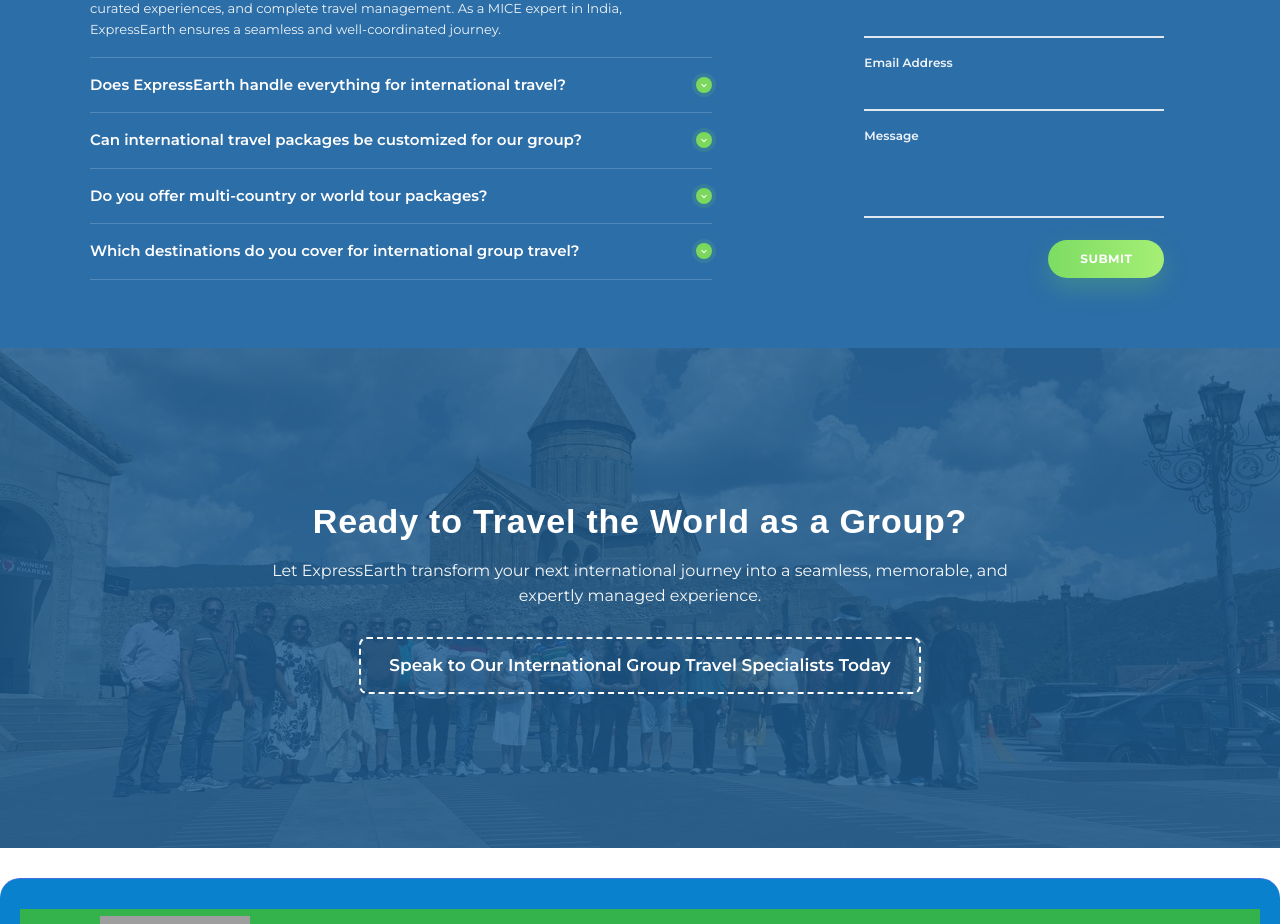
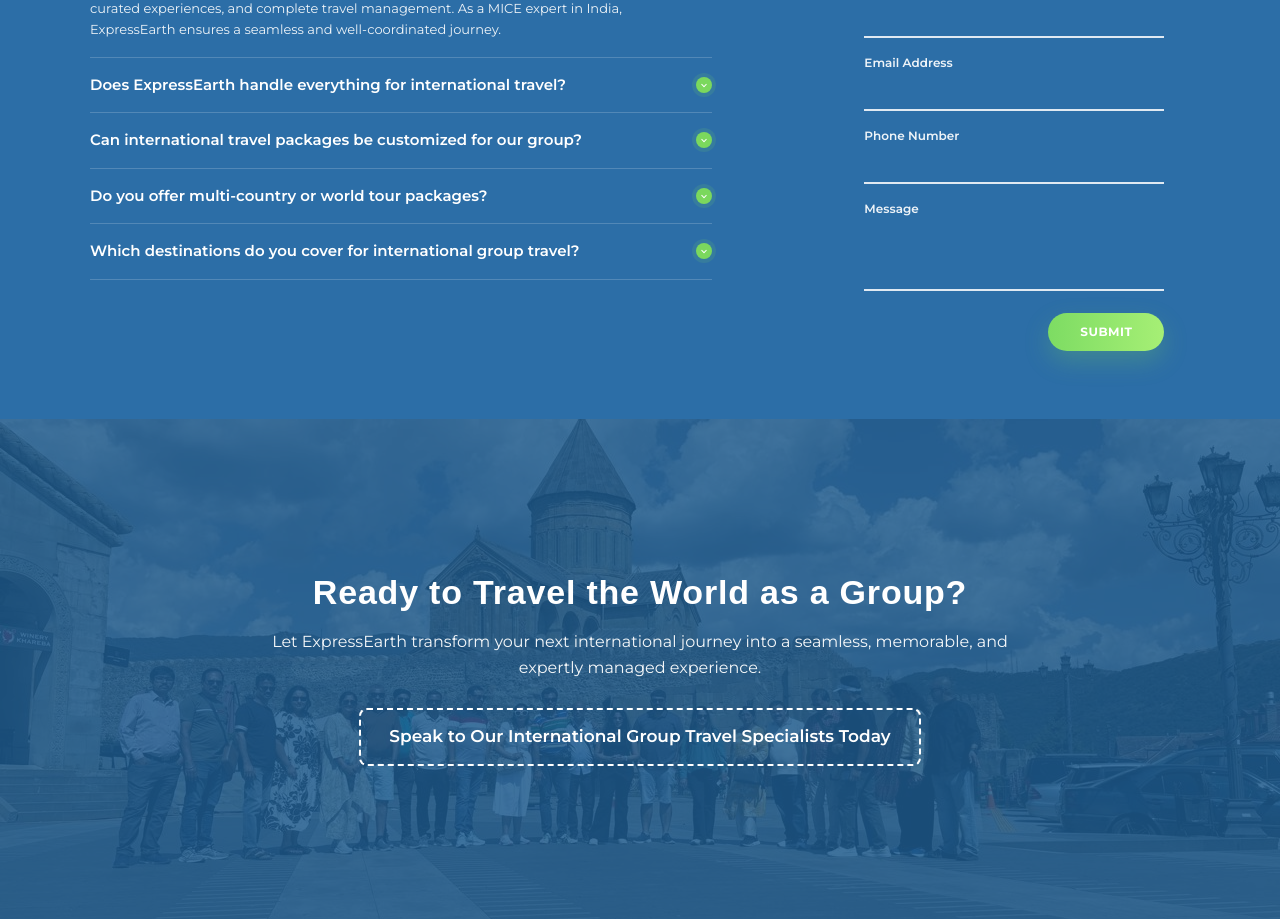
Before and after one commit to expressearth-mice/Expressearth-website, a React (Create React App) app: page /internationalgrouptravel in a window 1280 px wide. Shown: the part 3440-4364 px from the top of the page. Built offline with nearby package versions, Linux system fonts and the light colour scheme; no server answers; grey boxes are pictures that could not be loaded.

Commit message:
Capture real contact numbers for international group travel enquiries

```diff
--- a/src/components/InternationalGroupTravel.jsx
+++ b/src/components/InternationalGroupTravel.jsx
@@ -95,6 +95,7 @@ const InternationalGroupTravel = () => {
   const [faqForm, setFaqForm] = useState({
     name: "",
     email: "",
+    phone: "",
     message: "",
   });
 
@@ -191,7 +192,7 @@ const InternationalGroupTravel = () => {
         full_name: faqForm.name,
         company_name: null,
         email: faqForm.email,
-        phone: "1234567890",
+        phone: faqForm.phone,
         event_date: null,
         event_type: faqForm.message || "International Group Travel FAQ Question",
         type: "Individual",
@@ -203,6 +204,7 @@ const InternationalGroupTravel = () => {
       setFaqForm({
         name: "",
         email: "",
+        phone: "",
         message: "",
       });
     } catch (error) {
@@ -564,6 +566,18 @@ const InternationalGroupTravel = () => {
                   />
                 </label>
 
+                <label className="travel-faq-field">
+                  <span>Phone Number</span>
+                  <input
+                    type="tel"
+                    inputMode="tel"
+                    autoComplete="tel"
+                    value={faqForm.phone}
+                    onChange={handleFaqFormChange("phone")}
+                    required
+                  />
+                </label>
+
                 <label className="travel-faq-field travel-faq-field-message">
                   <span>Message</span>
                   <textarea
```
